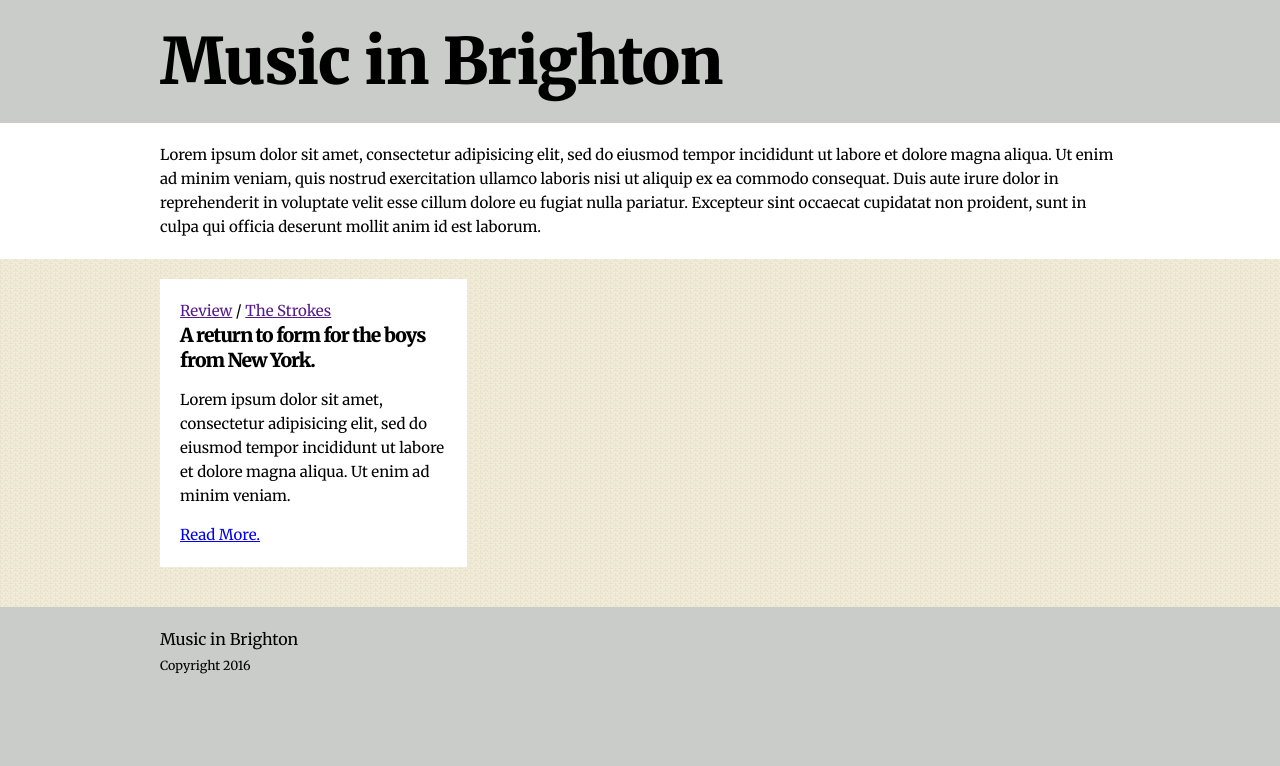
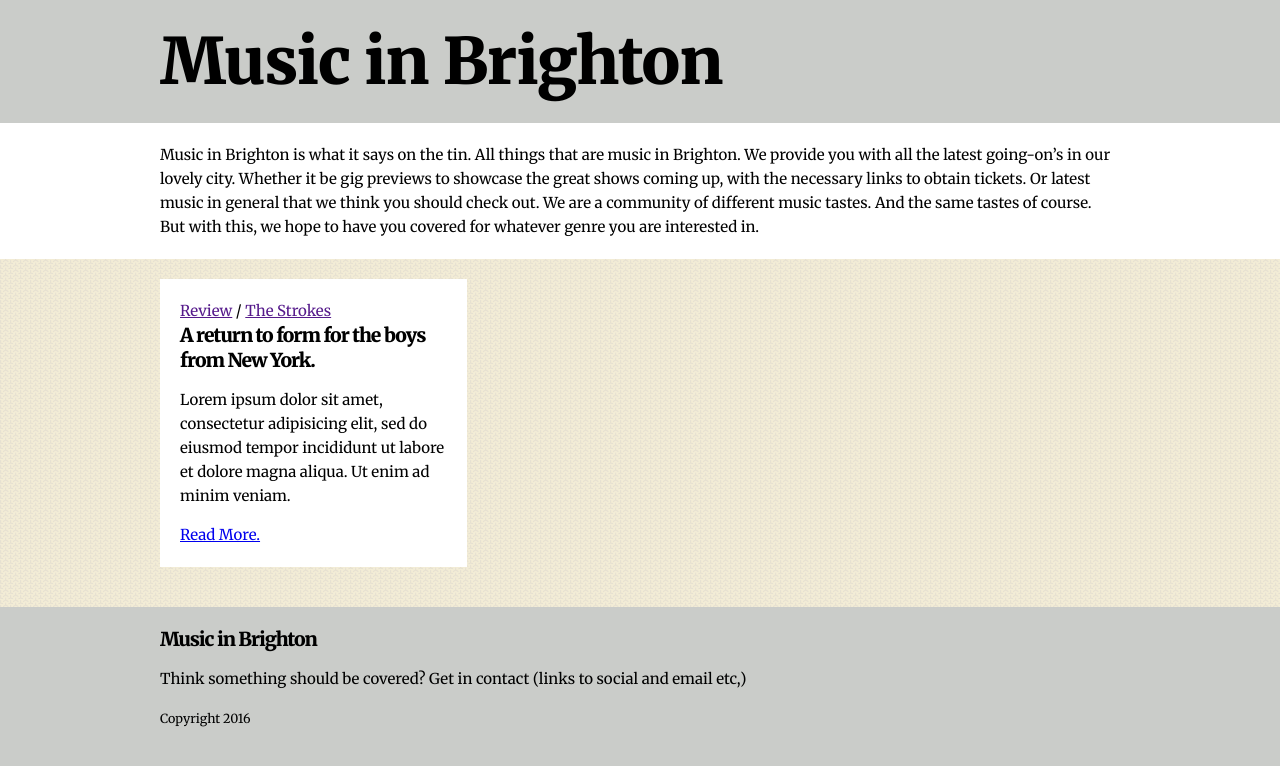
Before and after one commit to mattgreenfield/music, a Jekyll site: the page built from index.html, in a window 1280 px wide. Shown: the top 766 px of the page. Built offline with Jekyll 4.4.1, drawn with Linux system fonts in a browser that asks for light colours.

Commit message:
add first draft text

```diff
--- a/_includes/footer.html
+++ b/_includes/footer.html
@@ -1,7 +1,8 @@
 <footer>
 
     <div class="inner-constraint">
-        <h2>{{ site.title }}</h2>
+        <h2 class="heading heading--gamma">{{ site.title }}</h2>
+        <p>Think something should be covered? Get in contact (links to social and email etc,)</p>
         <small>Copyright 2016</small>
     </div>
 
--- a/index.html
+++ b/index.html
@@ -2,4 +2,4 @@
 layout: default
 ---
 
-Lorem ipsum dolor sit amet, consectetur adipisicing elit, sed do eiusmod tempor incididunt ut labore et dolore magna aliqua. Ut enim ad minim veniam, quis nostrud exercitation ullamco laboris nisi ut aliquip ex ea commodo consequat. Duis aute irure dolor in reprehenderit in voluptate velit esse cillum dolore eu fugiat nulla pariatur. Excepteur sint occaecat cupidatat non proident, sunt in culpa qui officia deserunt mollit anim id est laborum.
+Music in Brighton is what it says on the tin. All things that are music in Brighton. We provide you with all the latest going-on’s in our lovely city. Whether it be gig previews to showcase the great shows coming up, with the necessary links to obtain tickets. Or latest music in general that we think you should check out. We are a community of different music tastes. And the same tastes of course. But with this, we hope to have you covered for whatever genre you are interested in.
```
Also changed, not shown: 1 other file.
